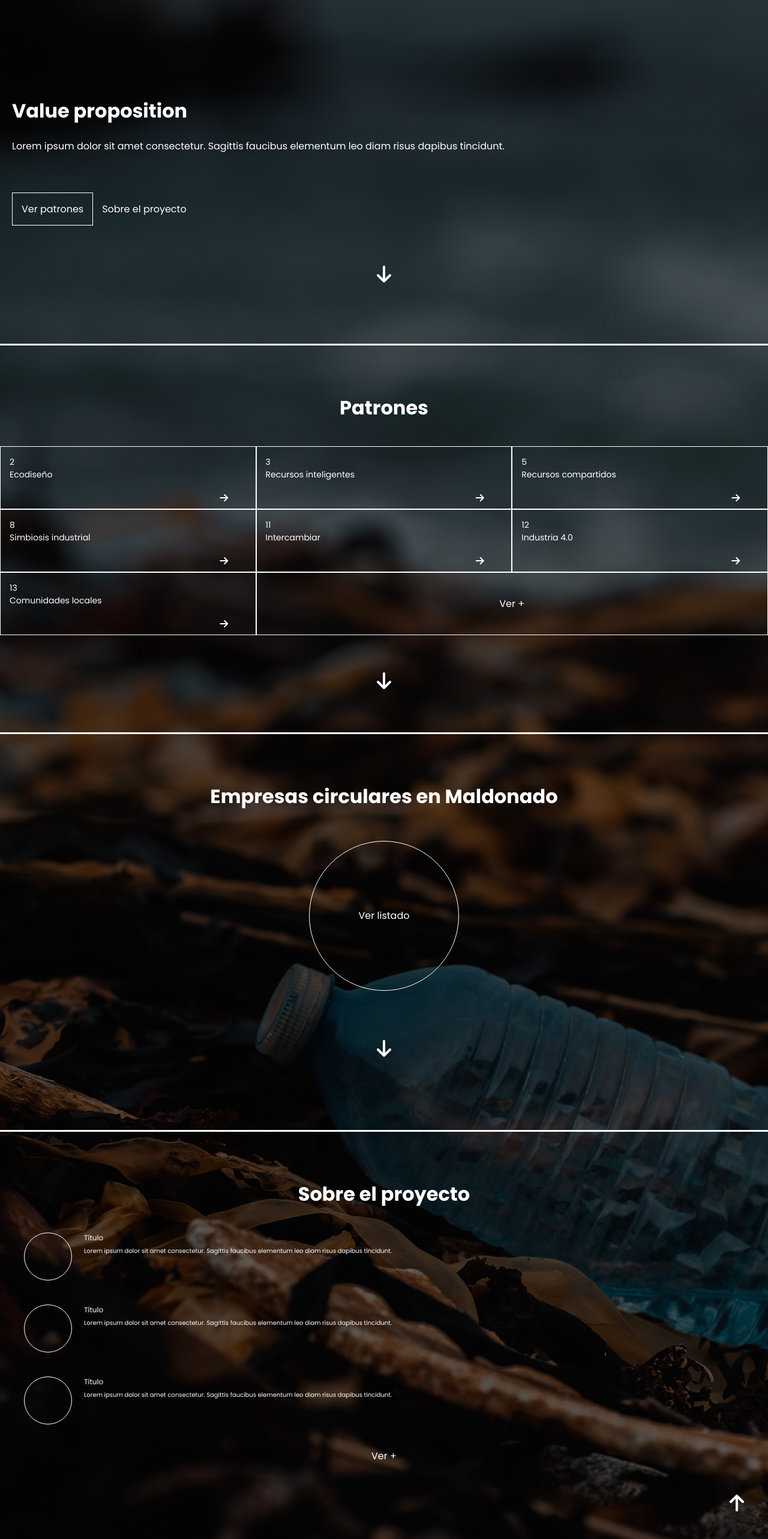
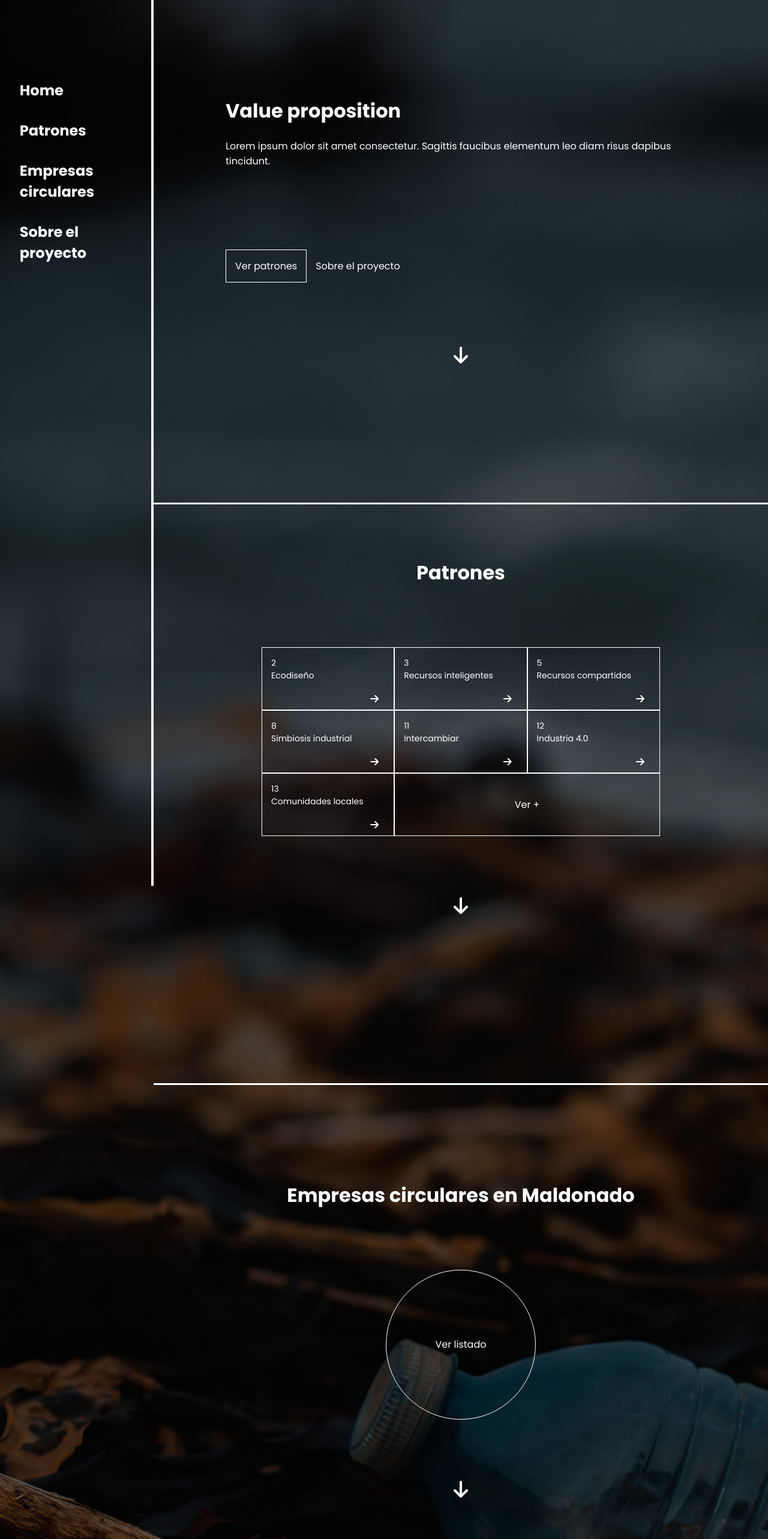
Before and after one commit to nachopereyra-dev/guia-circular, a React (Create React App) app: page / in a window 1280 px wide. Shown: the part 100-2666 px from the top of the page at 60% size. Built offline with nearby package versions, Linux system fonts and the light colour scheme.

Commit message:
home responsive listo

```diff
--- a/src/assets/css/styles.css
+++ b/src/assets/css/styles.css
@@ -1,3 +1,5 @@
+/* GENERAL */
+
 *{
     box-sizing: border-box;
     font-family: 'Poppins', sans-serif;
@@ -7,7 +9,6 @@
 html body #root{
     display: flex;
     flex-direction: column;
-
 }
 
 main {
@@ -17,6 +18,8 @@ main {
     background-image: url(../img/home.jpg);
     background-size: cover;
 }
+
+/* HEADER MOBILE */
 
 header {
     border-bottom: 4px solid white;
@@ -46,9 +49,11 @@ header nav {
     display: none;
 }
 
-.sidebar {
+#root .sidebar {
     display: none;
 }
+
+/* HOME-TOP MOBILE */
 
 main .sub-home-top {
     margin-top: 220px;
@@ -83,6 +88,8 @@ main .home-top .flecha-home-top {
     margin: 80px auto 20px;
     text-decoration: none;
 }
+
+/* HOME-SECOND MOBILE */
 
 main .home-second {
     border-top: 3px solid white;
@@ -155,6 +162,8 @@ main .home-second .seccion-patrones .patron {
     text-decoration: none;
 }
 
+/* HOME-THIRD MOBILE */
+
 main .home-third {
     border-top: 3px solid white;
 }
@@ -186,6 +195,8 @@ main .home-third .titulo-home-third h1 {
     margin: 80px auto 120px;
     text-decoration: none;
 }
+
+/* HOME-FOURTH MOBILE */
 
 main .home-fourth {
     border-top: 3px solid white;
@@ -506,3 +517,158 @@ main .sobre-proyecto {
 .sobre-proyecto .segundo {
     margin-bottom: 40px;
 }
+
+/* DESKTOP */
+
+@media (min-width: 1280px) {
+
+html body #root {
+    flex-direction: row;
+}
+
+main {
+    width: 100%;
+}
+
+.home-top, .home-second, .home-third, .home-fourth, .footer {
+    margin-left: 20%;
+}
+
+/* HEADER DESKTOP */
+
+header {
+    border-bottom: none;
+    border-right: 4px solid white;
+    padding: 0px 20px;
+    position: fixed;
+    backdrop-filter: blur(8px);
+    top:0;
+    left:0;
+    width: 20%;
+}
+
+header nav {
+    display: flex;
+    flex-direction: column;
+}
+
+header img {
+    display: none
+}
+
+header h2 {
+    padding: 50px 10px;
+}
+
+header span {
+    font-size: 16px;
+    font-weight: 300;
+}
+
+#root .sidebar {
+    display: none;
+}
+
+/* HOME-TOP DESKTOP */
+
+main .sub-home-top {
+    padding: 120px;
+    margin-top: 120px;
+    margin-bottom: 0;
+}
+
+.home-top .botones {
+    margin-top: 150px;
+}
+
+main .home-top .flecha-home-top {
+    margin: 120px auto 30px;
+}
+
+/* HOME-SECOND DESKTOP */
+
+main .home-second {
+    margin-top: 80px;
+    margin-bottom: 80px;
+}
+
+main .home-second .seccion-patrones {
+    padding: 60px 180px;
+    margin: 20px auto;
+}
+
+.home-second .text h1 {
+    margin: 90px auto 40px;
+}
+
+.seccion-patrones .flecha-home-second {
+    margin: 100px auto 0px;
+}
+
+/* HOME-THIRD DESKTOP */
+
+main .home-third {
+    padding: 80px 120px;
+    margin-top: 120px;
+    margin-bottom: 0;
+}
+
+.home-third .circulo {
+    margin: 100px auto;
+}
+
+.home-third .flecha-home-third {
+    margin: 80px auto 100px;
+}
+
+/* HOME-FOURTH DESKTOP */
+
+main .home-fourth {
+    padding: 40px 120px;
+    margin-top: 120px;
+    margin-bottom: 0;
+}
+
+.home-fourth .seccion-sobre-proyecto {
+    margin: 0 auto 60px;
+    display: flex;
+    flex-direction: column;
+}
+
+.seccion-sobre-proyecto .titulo-sobre-proyecto h1{
+    margin-bottom: 40px;
+}
+
+.seccion-sobre-proyecto .item {
+    justify-content: center;
+    width: 100%;
+    margin: 20px
+
+}
+
+.seccion-sobre-proyecto .ver-mas-sobre-proyecto {
+    margin: 15px auto 15px;
+}
+
+.item .texto {
+    width: 70%;
+}
+
+.item .texto .nombre {
+    font-size: 12px;
+    margin-top: 0px;
+    margin-bottom: 5px;
+}
+
+.item .texto .descripcion {
+    font-size: 10px;
+    margin-top: 5px;
+    margin-bottom: 5px;
+}
+
+main .flecha-home-fourth {
+    justify-content: center;
+    margin: 15px 40px 75px;
+}
+
+}
--- a/src/components/App.js
+++ b/src/components/App.js
@@ -1,7 +1,6 @@
 import React from 'react'
 import { BrowserRouter, Routes, Route } from 'react-router-dom'
 import Header from './Header';
-import SideBar from './SideBar';
 import Home from './Home';
 import Patrones from "./Patrones";
 import PatronPagina from './PatronPagina';
@@ -15,7 +14,6 @@ function App() {
   return (
     <BrowserRouter>
     <Header/>
-    <SideBar/>
 
     <Routes>
                     <Route path="/" element={<Home />} />
--- a/src/components/Header.js
+++ b/src/components/Header.js
@@ -18,14 +18,14 @@ function Header() {
     return (
       <HeaderWrapper>
 
-        <Navbar open={open} handleClick={handleClick} />
 
         <MenuButton open={open} handleClick={handleClick} />
 
+        <div className="logo" onClick={() => onClick('home')}>
+            <h2>Guia circular</h2>
+        </div>
 
-        <div className="logo" onClick={() => onClick('home')}>
-            <h2>Guia circular | <span>Home</span></h2>
-        </div>
+        <Navbar open={open} handleClick={handleClick} />
 
       </HeaderWrapper>
     );
--- a/src/components/SideBar.js
+++ /dev/null
@@ -1,25 +0,0 @@
-import React from "react";
-import { Link } from 'react-router-dom'
-
-function SideBar() {
-    return (
-        <div className="sidebar">
-            <ul>
-                <li>
-                    <Link>Home</Link>
-                </li>
-                <li>
-                    <Link>Patrones</Link>
-                </li>
-                <li>
-                    <Link>Empresas</Link>
-                </li>
-                <li>
-                    <Link>Sobre el proyecto</Link>
-                </li>
-            </ul>
-        </div>
-    )
-}
-
-export default SideBar
--- a/src/styles/Header.js
+++ b/src/styles/Header.js
@@ -6,4 +6,9 @@ flex-direction: row;
 justify-content: flex-start
 margin: 0px 50px
 align-items: center;
-`;
+
+@media (min-width: 1280px) {
+    flex-direction: column;
+}
+`
+;
--- a/src/styles/NavBarStyles.js
+++ b/src/styles/NavBarStyles.js
@@ -24,12 +24,13 @@ export const NavbarWrapper = styled.nav`
 
   @media only screen and (min-width: 1280px) {
     display: flex;
-    flex-direction: row;
+    flex-direction: column;
     padding: 0;
-    justify-content: flex-end;
     position: initial;
-    height: auto;
+    height: 100vw;
     font-size: 14px;
+    width: 100%;
+    margin: 80px 0px;
 
 
     a {
```
